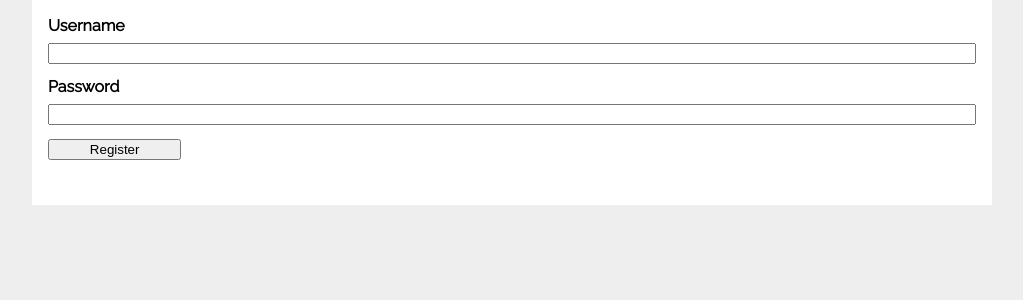
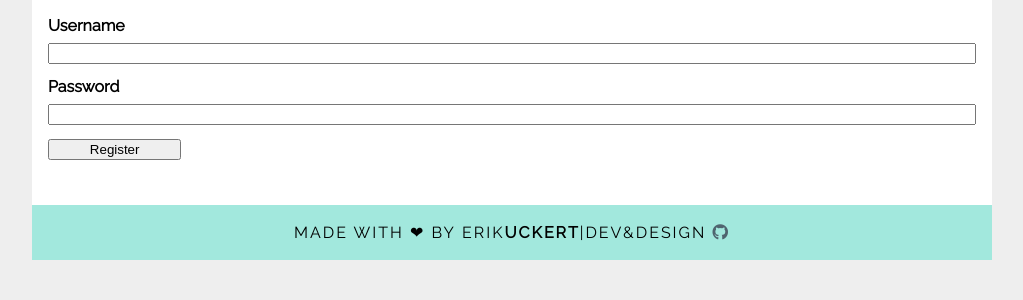
Before and after one commit to ErikUckert/microblog-with-flask, a Flask app: page /auth/register in a window 1280 px wide. Shown: the part 117-417 px from the top of the page, without its empty margins (128-1151 px from the left). Run offline with Flask 2, Linux system fonts and the light colour scheme.

Commit message:
add footer and style it

```diff
--- a/flaskr/static/style.css
+++ b/flaskr/static/style.css
@@ -16,6 +16,13 @@ body {
   max-width: 960px;
   margin: 0 auto;
   background: white;
+}
+
+footer,
+header,
+menu,
+nav {
+	display: block
 }
 
 h1, h2, h3, h4, h5, h6 {
@@ -162,3 +169,32 @@ p {
 .uppercase {
   text-transform: uppercase;
 }
+
+.w3-center {
+	display: inline-block;
+  text-align: center
+}
+
+.logo{
+  font-size: 1rem;
+  text-transform: uppercase;
+  font-weight: 600;
+  letter-spacing: 2px;
+margin: 10px;
+}
+
+.logo span{
+  font-weight: 300;
+}
+
+footer {
+  background: #a2e8dd;
+  width: 100%;
+}
+@media (max-width:600px) {
+	.logo {
+		font-size: 0.8rem;
+		letter-spacing: 1.5px;
+		margin: 10px;
+	}
+}
--- a/flaskr/templates/base.html
+++ b/flaskr/templates/base.html
@@ -7,6 +7,7 @@
   <title>Don't Panic!</title>
   <link rel="stylesheet" href="{{ url_for('static', filename='style.css') }}">
   <link rel="stylesheet" href="https://fonts.googleapis.com/css?family=Raleway">
+  <link rel="stylesheet" href="https://cdnjs.cloudflare.com/ajax/libs/font-awesome/5.15.2/css/all.min.css">
   <style>
     body,h1,h2,h3,h4,h5 {font-family: "Raleway", sans-serif}
   </style>
@@ -34,6 +35,13 @@
     {% block content %}{% endblock %}
   </section>
 </body>
+<footer class="w3-center w3-padding">
+  <p class="logo">
+    <span>Made with <span>&#10084;</span> by</span>
+    <span>erik</span>uckert<span>|dev&design</span>
+    <a href="https://github.com/ErikUckert" target="_blank"><i class="fab fa-github"></i></a>
+   </p>
+</footer>
 </html>
 
 <!doctype html>
```
